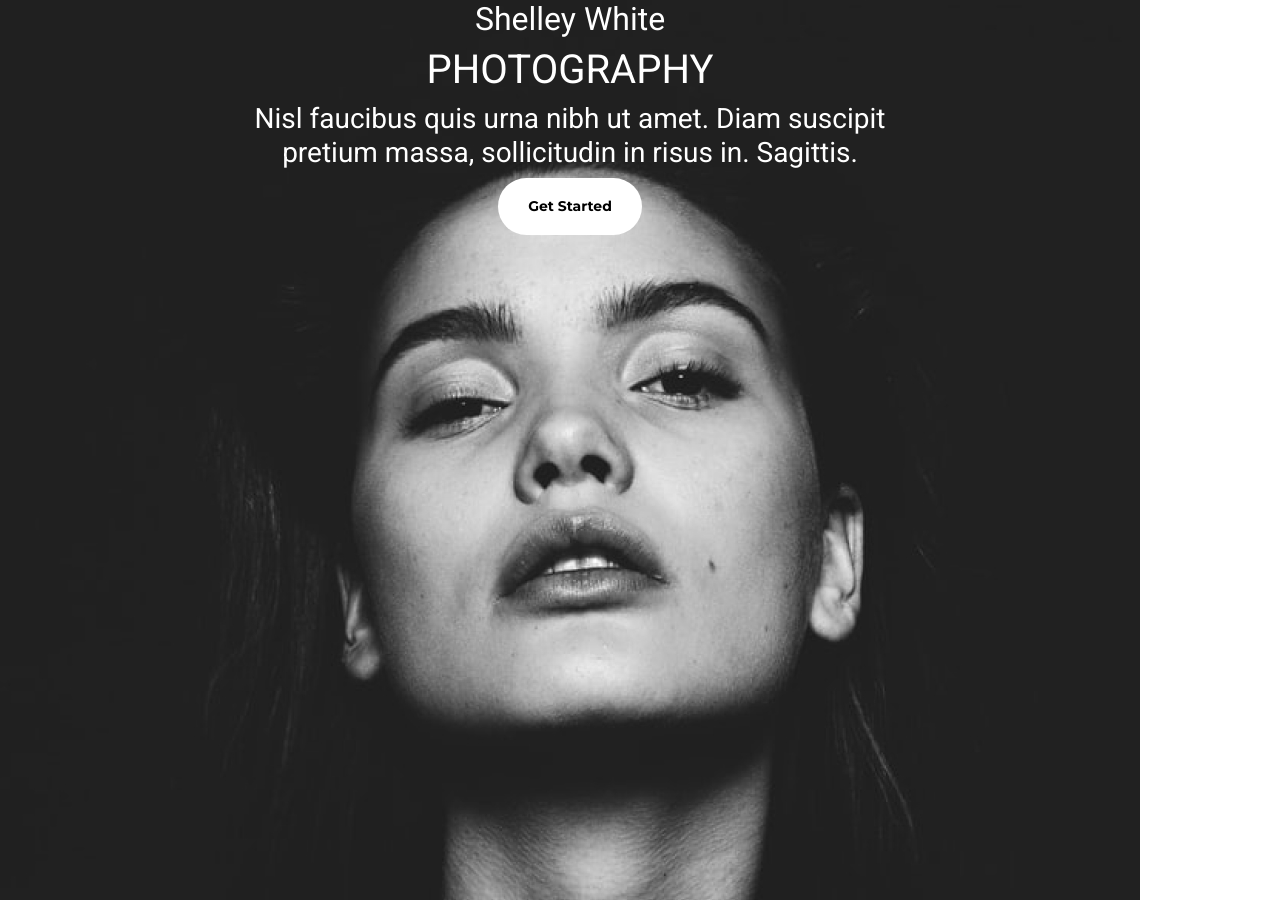
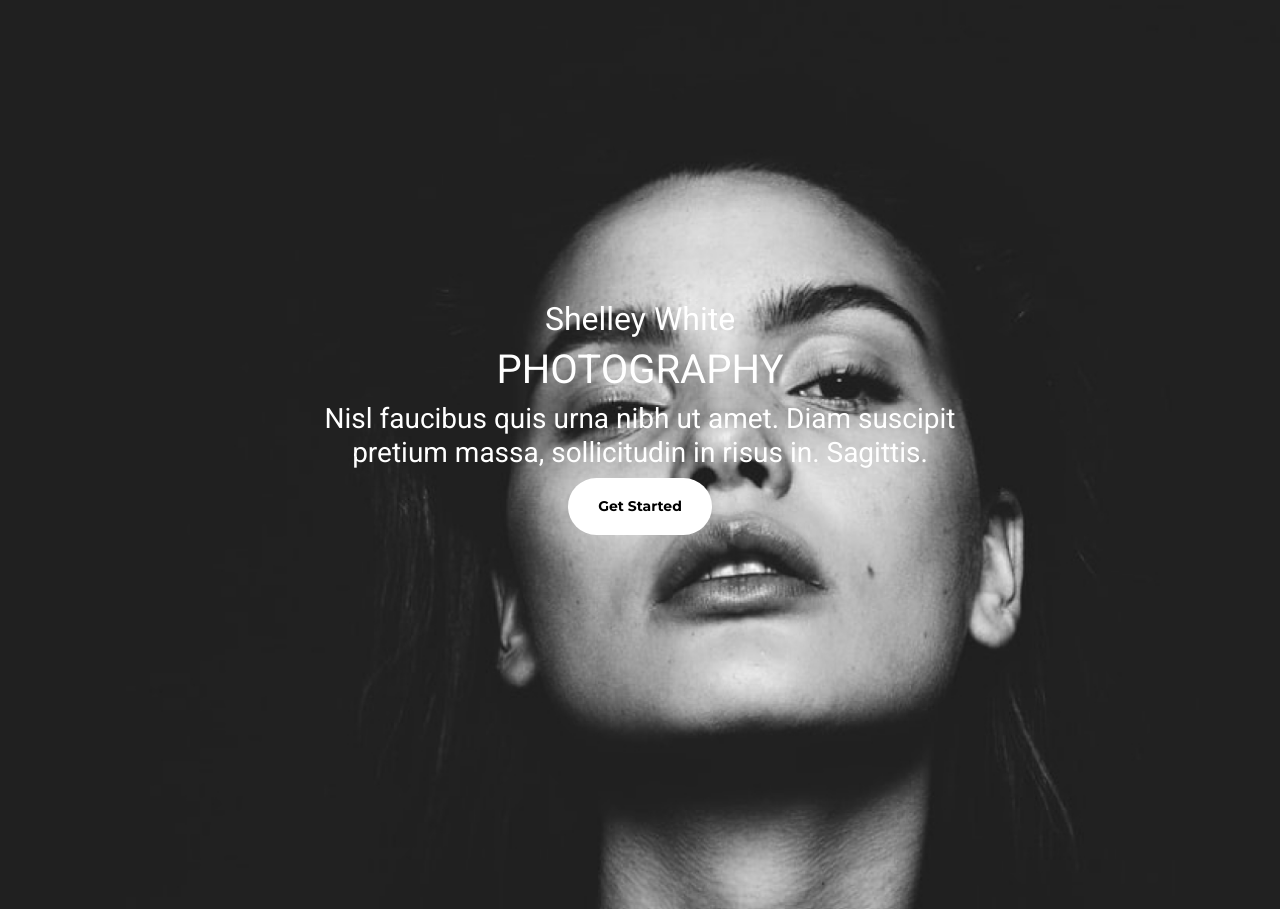
Before and after one commit to Ranem97/Photography-Project, a plain HTML site: page index.html in a window 1280 px wide. Drawn offline with nearby package versions, Linux system fonts and the light colour scheme; a web font is replaced by a local one.

Commit message:
removed container from index

```diff
--- a/index.html
+++ b/index.html
@@ -22,7 +22,6 @@
 </head>
 
 <body>
-    <div class="container">
     <div class="hero">
         <div class="caption">
             <h2>Shelley White</h2>
@@ -34,7 +33,6 @@
             <button>Get Started</button>
         </div>
     </div>
-    </div>
 </body>
 
 </html>
--- a/src/styles.css
+++ b/src/styles.css
@@ -1,19 +1,14 @@
-.container {
-  margin: 0;
-  padding: 0;
-}
-.container .hero {
+.hero {
   text-align: center;
   font-family: "Roboto", sans-serif;
+  color: #ffffff;
   background-image: url("../images/bg.jpg");
-  background-position: center;
+  background-size: cover;
+  height: 909px;
   background-repeat: no-repeat;
-  background-size: cover;
-  position: relative;
-  height: 900px;
-  color: #ffffff;
 }
-.container .hero button {
+
+.hero button {
   font-weight: bold;
   font-size: 14px;
   background-color: #ffffff;
@@ -22,3 +17,6 @@
   border: #ffffff;
   font-family: "Montserrat", sans-serif;
 }
+.hero .caption {
+  padding-top: 300px;
+}
```
Lines whose indentation alone changed are shown as unchanged.
